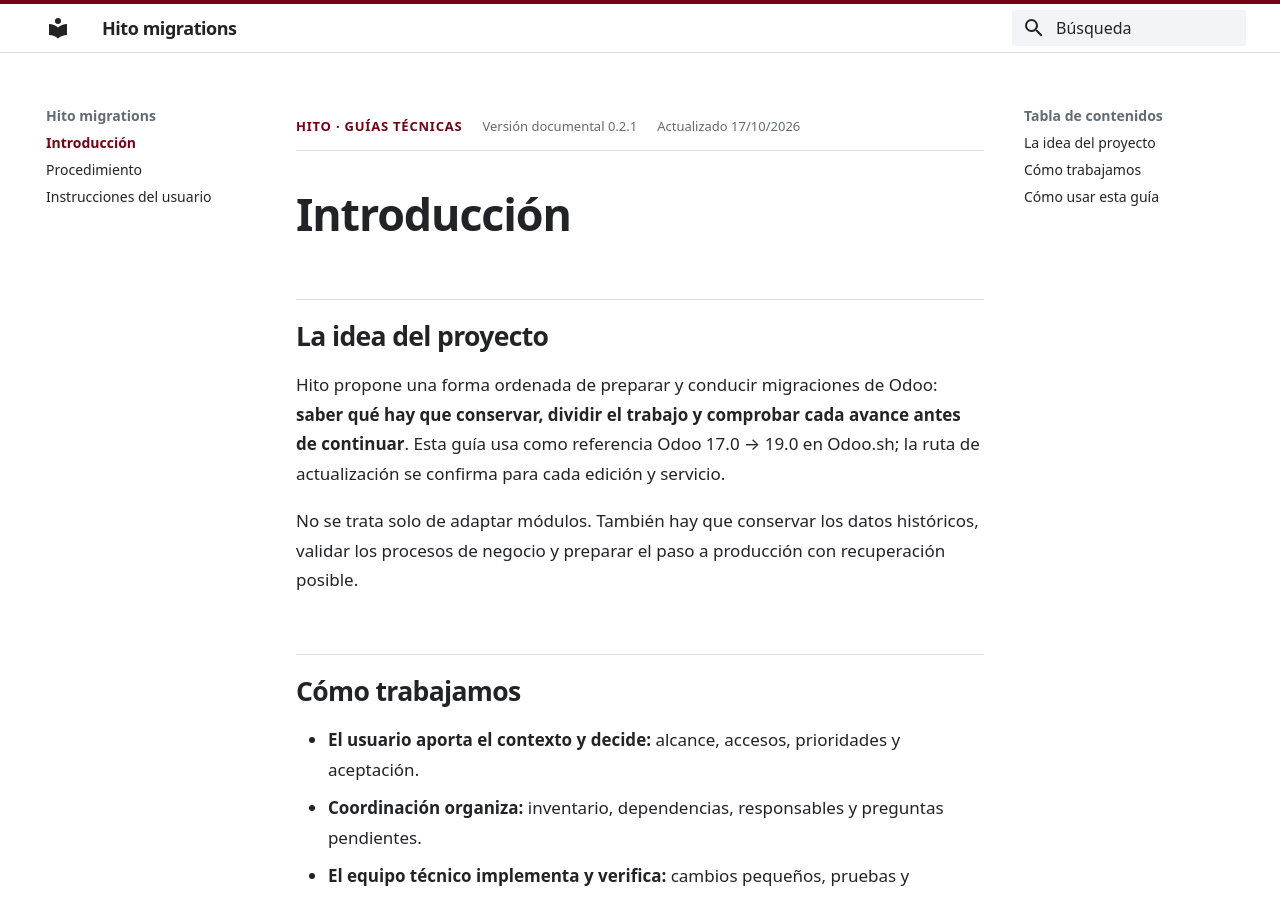
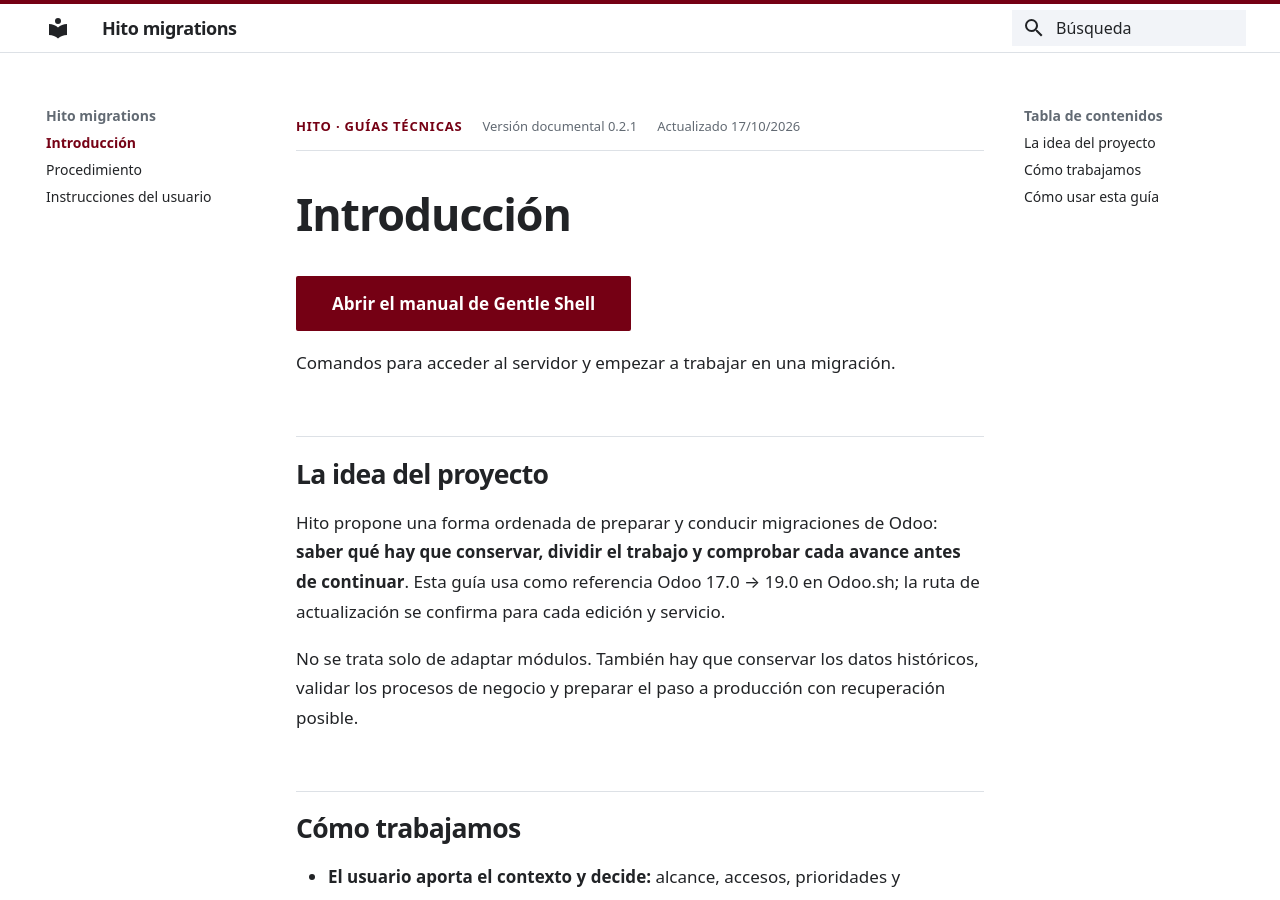
Before and after one commit to hito2026/hito-migrations, an MkDocs documentation site: the page built from docs/index.md, in a window 1280 px wide and 900 px high. Built offline with MkDocs 1.6.1 and Material for MkDocs 9.7.7, drawn with Linux system fonts in a browser that asks for light colours.

Commit message:
docs: link Gentle Shell manual from homepage

```diff
--- a/docs/index.md
+++ b/docs/index.md
@@ -1,4 +1,8 @@
 # Introducción
+
+[**Abrir el manual de Gentle Shell**](gentle-shell.md){ .md-button .md-button--primary }
+
+Comandos para acceder al servidor y empezar a trabajar en una migración.
 
 ## La idea del proyecto
 
```
Also changed, not shown: 1 other file.
